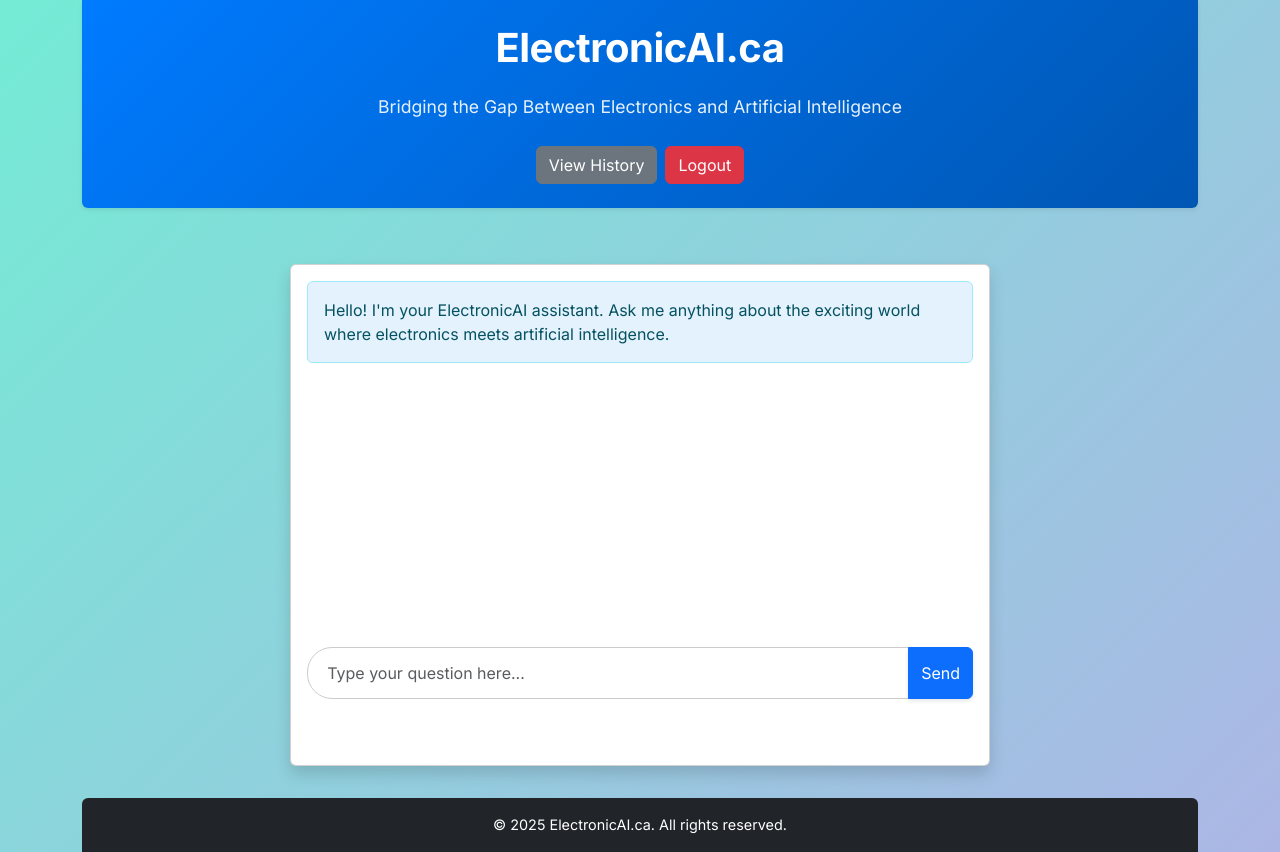
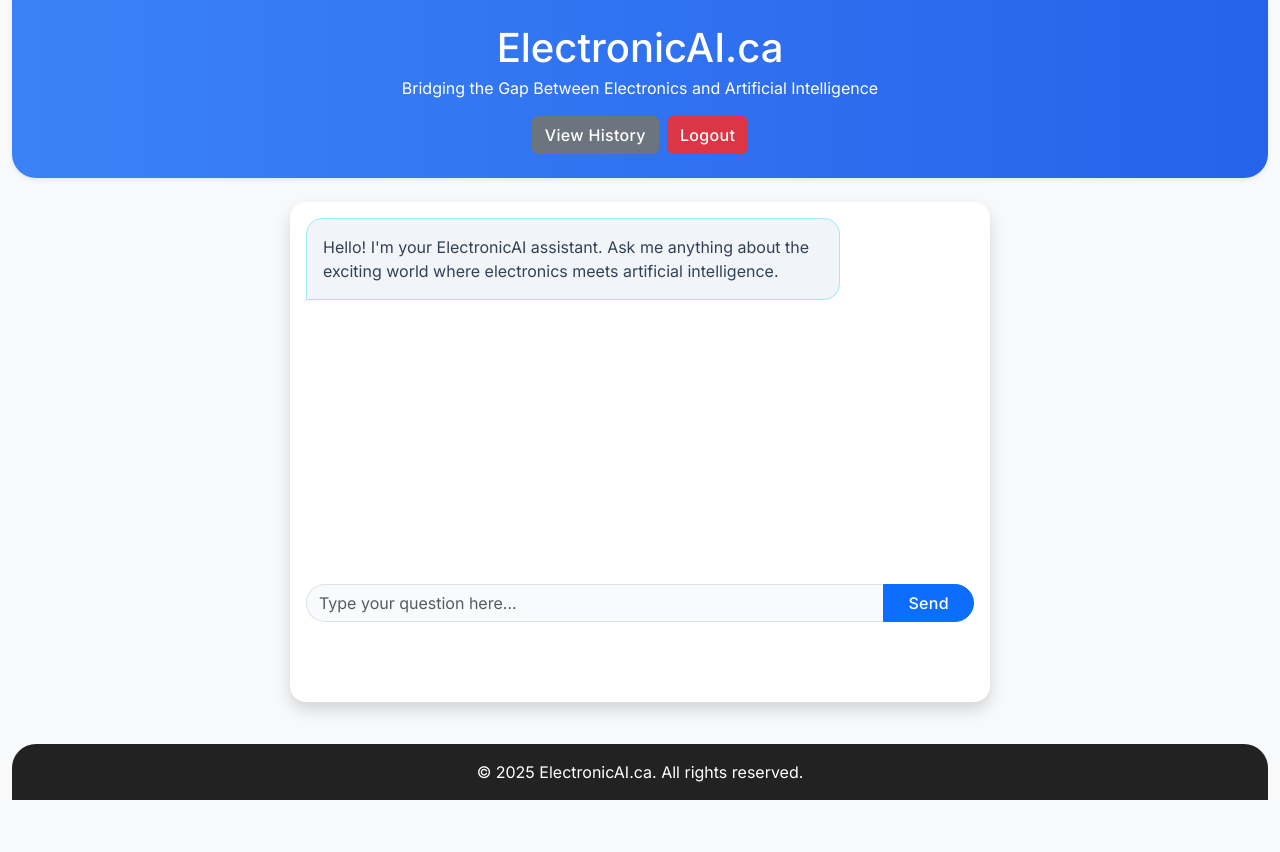
Before and after one commit to Bahaa-Medhat/ElectronicAI.ca, a Flask app: page / in a window 1280 px wide. After the commit the page ends 800 px from the top, so only its background shows below. Run offline with Flask 3, Linux system fonts and the light colour scheme; the visitor is signed in with stand-in values (Sample User, id 1).

Commit message:
Modify stylings

```diff
--- a/static/style.css
+++ b/static/style.css
@@ -1,438 +1,123 @@
+/* General font and background */
 body {
-    min-height: 100vh;
-    background: linear-gradient(135deg, #74ebd5 0%, #ACB6E5 100%);
-    font-family: 'Inter', sans-serif;
-    margin: 0;
-    padding: 0;
-    color: #333;
+    font-family: 'Inter', Arial, sans-serif;
+    background: #f8fafc;
+    color: #222;
 }
 
-.page-wrapper {
-    display: flex;
-    flex-direction: column;
-    min-height: 100vh;
+/* Card shadow and border */
+.card {
+    border: none;
+    border-radius: 1rem;
+    box-shadow: 0 4px 24px rgba(0,0,0,0.07), 0 1.5px 4px rgba(0,0,0,0.03);
+    background: #fff;
 }
 
-.page-container {
-    min-height: 100vh;
-    display: flex;
-    justify-content: center;
-    align-items: center;
+/* Header and footer */
+header.bg-primary {
+    background: linear-gradient(90deg, #3b82f6 0%, #2563eb 100%) !important;
+    border-bottom-left-radius: 1.5rem !important;
+    border-bottom-right-radius: 1.5rem !important;
+}
+footer.bg-dark {
+    border-top-left-radius: 1.5rem !important;
+    border-top-right-radius: 1.5rem !important;
+    background: #222 !important;
 }
 
-.auth-container {
-    background-color: #fff;
-    padding: 2.5rem 3rem;
-    border-radius: 20px;
-    box-shadow: 0 15px 35px rgba(0, 0, 0, 0.15);
-    width: 100%;
-    max-width: 420px;
-    box-sizing: border-box;
-    transition: transform 0.3s ease, box-shadow 0.3s ease;
+/* Chat bubbles */
+.user-message {
+    background: #e0f2fe !important;
+    color: #0369a1 !important;
+    align-self: flex-end;
+    border-radius: 1rem 1rem 0 1rem;
+    max-width: 80%;
+    word-break: break-word;
+}
+.ai-message {
+    background: #f1f5f9 !important;
+    color: #334155 !important;
+    align-self: flex-start;
+    border-radius: 1rem 1rem 1rem 0;
+    max-width: 80%;
+    word-break: break-word;
 }
 
-.auth-container:hover {
-    transform: translateY(-5px);
-    box-shadow: 0 25px 45px rgba(0, 0, 0, 0.2);
+/* Markdown content in chat and history */
+.markdown-content {
+    font-size: 1rem;
+    line-height: 1.6;
+}
+.markdown-content pre {
+    background: #f3f4f6;
+    border-radius: 0.5rem;
+    padding: 0.75em;
+    font-size: 0.95em;
+    overflow-x: auto;
+}
+.markdown-content code {
+    background: #e5e7eb;
+    border-radius: 0.3em;
+    padding: 0.15em 0.4em;
+    font-size: 0.97em;
 }
 
-h2 {
-    margin-bottom: 1.5rem;
-    font-weight: 700;
-    font-size: 2rem;
-    text-align: center;
-    color: #007bff;
+/* Input and button styles */
+.input-group input.form-control {
+    border-radius: 2rem 0 0 2rem;
+    border-right: none;
+    background: #f8fafc;
+}
+.input-group .btn {
+    border-radius: 0 2rem 2rem 0;
+    padding-left: 1.5em;
+    padding-right: 1.5em;
+}
+.input-group input:focus {
+    box-shadow: 0 0 0 0.2rem #3b82f633;
+    border-color: #3b82f6;
 }
 
-form {
-    display: flex;
-    flex-direction: column;
-    gap: 1.2rem;
+/* Auth container */
+.auth-container {
+    background: #fff;
+    border-radius: 1.5rem;
+    box-shadow: 0 4px 24px rgba(0,0,0,0.07), 0 1.5px 4px rgba(0,0,0,0.03);
 }
 
-label {
-    font-weight: 600;
-    margin-bottom: 0.25rem;
-    color: #555;
+/* History page */
+.history-message.user {
+    background: #e0f2fe !important;
+    color: #0369a1 !important;
+}
+.history-message.ai {
+    background: #f1f5f9 !important;
+    color: #334155 !important;
+}
+.history-message-body {
+    margin-bottom: 0.25em;
+}
+.message-meta {
+    font-size: 0.85em;
 }
 
-input[type="text"],
-input[type="email"],
-input[type="password"] {
-    padding: 0.8rem 1.2rem;
-    border: 1px solid #ccc;
-    border-radius: 25px;
-    font-size: 1rem;
-    outline: none;
-    transition: border-color 0.3s ease;
+/* Buttons */
+.btn-primary, .btn-danger, .btn-secondary, .btn-outline-secondary {
+    font-weight: 500;
+    letter-spacing: 0.02em;
+    transition: background 0.2s, color 0.2s;
+}
+.btn-primary:hover, .btn-danger:hover, .btn-secondary:hover, .btn-outline-secondary:hover {
+    filter: brightness(0.95);
 }
 
-input[type="text"]:focus,
-input[type="email"]:focus,
-input[type="password"]:focus {
-    border-color: #007bff;
-    box-shadow: 0 0 0 3px rgba(0, 123, 255, 0.25);
-}
-
-button {
-    background-color: #007bff;
-    color: white;
-    border: none;
-    padding: 0.8rem 1.5rem;
-    border-radius: 25px;
-    cursor: pointer;
-    font-size: 1rem;
-    font-weight: 600;
-    transition: background-color 0.3s ease, transform 0.2s ease;
-    box-shadow: 0 2px 4px rgba(0, 0, 0, 0.1);
-}
-
-button:hover {
-    background-color: #0056b3;
-    transform: translateY(-1px);
-}
-
-button:active {
-    transform: translateY(0);
-    box-shadow: none;
-}
-
-.flash {
-    color: #d9534f;
-    font-weight: 600;
-    margin-bottom: 1rem;
-    text-align: center;
-}
-
-.switch-auth {
-    text-align: center;
-    margin-top: 1rem;
-    font-size: 0.9rem;
-    color: #555;
-}
-
-.switch-auth a {
-    color: #007bff;
-    text-decoration: none;
-    font-weight: 600;
-    transition: color 0.3s ease;
-}
-
-.switch-auth a:hover {
-    color: #0056b3;
-    text-decoration: underline;
-}
-
-header {
-    background: linear-gradient(135deg, #007bff, #0056b3);
-    color: white;
-    padding: 1.5rem 1rem;
-    text-align: center;
-    box-shadow: 0 4px 8px rgba(0, 0, 0, 0.1);
-    border-bottom-left-radius: 15px;
-    border-bottom-right-radius: 15px;
-    display: flex;
-    flex-wrap: wrap;
-    justify-content: center;
-    align-items: center;
-    gap: 10px;
-}
-
-header h1 {
-    margin: 0;
-    font-size: 2.5rem;
-    font-weight: 700;
-    letter-spacing: -0.5px;
-    flex: 1 1 100%;
-    text-align: center;
-}
-
-header p {
-    font-size: 1.1rem;
-    margin-top: 0.5rem;
-    opacity: 0.9;
-    flex: 1 1 100%;
-    text-align: center;
-}
-
-.view-history-btn,
-.logout-btn {
-    border: none;
-    border-radius: 25px;
-    font-size: 1rem;
-    font-weight: 600;
-    padding: 0.7rem 1.4rem;
-    cursor: pointer;
-    transition: background-color 0.3s ease;
-    box-shadow: 0 2px 4px rgba(0, 0, 0, 0.1);
-}
-
-.view-history-btn {
-    background-color: #6c757d;
-    color: white;
-}
-
-.view-history-btn:hover {
-    background-color: #5a6268;
-}
-
-.logout-btn {
-    background-color: #e74c3c;
-    color: white;
-    margin-left: 10px;
-    border-radius: 5px;
-    padding: 8px 15px;
-}
-
-.logout-btn:hover {
-    background-color: #c0392b;
-}
-
-main {
-    flex-grow: 1;
-    display: flex;
-    justify-content: center;
-    align-items: flex-start;
-    padding: 2rem 1rem;
-}
-
-.chat-container {
-    background-color: #ffffff;
-    border-radius: 15px;
-    box-shadow: 0 8px 16px rgba(0, 0, 0, 0.15);
-    width: 100%;
-    max-width: 700px;
-    display: flex;
-    flex-direction: column;
-    overflow: hidden;
-    min-height: 500px;
-}
-
-.chat-history {
-    flex-grow: 1;
-    padding: 1.5rem;
-    overflow-y: auto;
-    display: flex;
-    flex-direction: column;
-    gap: 1rem;
-    scroll-behavior: smooth;
-}
-
-.message-bubble {
-    max-width: 80%;
-    padding: 0.8rem 1.2rem;
-    border-radius: 20px;
-    word-wrap: break-word;
-    line-height: 1.4;
-    font-size: 0.95rem;
-}
-
-.user-message {
-    background-color: #e0f7fa;
-    align-self: flex-end;
-    border-bottom-right-radius: 5px;
-}
-
-.ai-message {
-    background-color: #e3f2fd;
-    align-self: flex-start;
-    border-bottom-left-radius: 5px;
-}
-
-.chat-input-area {
-    display: flex;
-    padding: 1rem;
-    border-top: 1px solid #e0e0e0;
-    background-color: #f9f9f9;
-}
-
-.chat-input-area input[type="text"] {
-    flex-grow: 1;
-    padding: 0.8rem 1.2rem;
-    border: 1px solid #ccc;
-    border-radius: 25px;
-    font-size: 1rem;
-    outline: none;
-    transition: border-color 0.3s ease;
-}
-
-.chat-input-area input[type="text"]:focus {
-    border-color: #007bff;
-    box-shadow: 0 0 0 3px rgba(0, 123, 255, 0.25);
-}
-
-.chat-input-area button {
-    background-color: #007bff;
-    color: white;
-    border: none;
-    padding: 0.8rem 1.5rem;
-    border-radius: 25px;
-    margin-left: 10px;
-    cursor: pointer;
-    font-size: 1rem;
-    font-weight: 600;
-    transition: background-color 0.3s ease, transform 0.2s ease;
-    box-shadow: 0 2px 4px rgba(0, 0, 0, 0.1);
-}
-
-.chat-input-area button:hover {
-    background-color: #0056b3;
-    transform: translateY(-1px);
-}
-
-.chat-input-area button:active {
-    transform: translateY(0);
-    box-shadow: none;
-}
-
-@keyframes bounce {
-
-    0%,
-    80%,
-    100% {
-        transform: scale(0);
+/* Responsive adjustments */
+@media (max-width: 768px) {
+    .card, .auth-container {
+        border-radius: 0.75rem;
+        padding: 1em !important;
     }
-
-    40% {
-        transform: scale(1);
+    header.bg-primary, footer.bg-dark {
+        border-radius: 0 !important;
     }
 }
-
-footer {
-    background-color: #333;
-    color: white;
-    text-align: center;
-    padding: 1.5rem 1rem;
-    font-size: 0.9rem;
-    border-top-left-radius: 15px;
-    border-top-right-radius: 15px;
-    margin-top: auto;
-}
-
-footer p {
-    margin: 0;
-}
-
-.history-wrapper {
-    width: 100%;
-    max-width: 700px;
-    background-color: #ffffff;
-    border-radius: 15px;
-    box-shadow: 0 8px 16px rgba(0, 0, 0, 0.15);
-    padding: 2rem;
-    display: flex;
-    flex-direction: column;
-    gap: 1.2rem;
-}
-
-.history-message {
-    padding: 1rem 1.2rem;
-    border-radius: 20px;
-    max-width: 100%;
-    font-size: 0.95rem;
-    position: relative;
-    line-height: 1.5;
-}
-
-.history-message.user {
-    background-color: #e0f7fa;
-    align-self: flex-end;
-    border-bottom-right-radius: 5px;
-}
-
-.history-message.ai {
-    background-color: #e3f2fd;
-    align-self: flex-start;
-    border-bottom-left-radius: 5px;
-}
-
-.message-meta {
-    font-size: 0.75rem;
-    color: #777;
-    margin-top: 0.5rem;
-    text-align: right;
-}
-
-.no-messages {
-    text-align: center;
-    color: #666;
-    font-size: 1rem;
-}
-
-.back-button {
-    align-self: flex-start;
-    background-color: #007bff;
-    color: white;
-    border: none;
-    padding: 0.6rem 1.2rem;
-    border-radius: 25px;
-    font-size: 0.95rem;
-    font-weight: 600;
-    text-decoration: none;
-    transition: background-color 0.3s ease;
-}
-
-.back-button:hover {
-    background-color: #0056b3;
-}
-
-@media (max-width: 768px) {
-    .history-wrapper {
-        padding: 1rem;
-    }
-
-    header h1 {
-        font-size: 2rem;
-    }
-
-    header p {
-        font-size: 1rem;
-    }
-
-    .chat-container {
-        min-height: 400px;
-    }
-
-    .chat-history {
-        padding: 1rem;
-    }
-
-    .message-bubble {
-        padding: 0.7rem 1rem;
-        font-size: 0.9rem;
-    }
-
-    .chat-input-area {
-        flex-direction: column;
-        padding: 0.8rem;
-    }
-
-    .chat-input-area input[type="text"] {
-        margin-bottom: 10px;
-        border-radius: 20px;
-    }
-
-    .chat-input-area button {
-        width: 100%;
-        margin-left: 0;
-        border-radius: 20px;
-    }
-}
-
-@media (max-width: 480px) {
-    header h1 {
-        font-size: 1.8rem;
-    }
-
-    header p {
-        font-size: 0.9rem;
-    }
-
-    main {
-        padding: 1rem 0.5rem;
-    }
-
-    .chat-container {
-        border-radius: 10px;
-    }
-}
--- a/templates/history.html
+++ b/templates/history.html
@@ -20,7 +20,7 @@
 </head>
 
 <body class="bg-light">
-    <div class="container min-vh-100 d-flex flex-column">
+    <div class="container-fluid min-vh-100 d-flex flex-column">
         <header class="py-4 mb-4 bg-primary text-white rounded-bottom shadow-sm text-center">
             <h1 class="mb-1">Chat History</h1>
             <p class="mb-3">Your past conversations with ElectronicAI</p>
--- a/templates/index.html
+++ b/templates/index.html
@@ -21,7 +21,7 @@
 </head>
 
 <body class="bg-light">
-    <div class="container min-vh-100 d-flex flex-column">
+    <div class="container-fluid min-vh-100 d-flex flex-column">
         <header class="py-4 mb-4 bg-primary text-white rounded-bottom shadow-sm text-center">
             <h1 class="mb-1">ElectronicAI.ca</h1>
             <p class="mb-3">Bridging the Gap Between Electronics and Artificial Intelligence</p>
```
